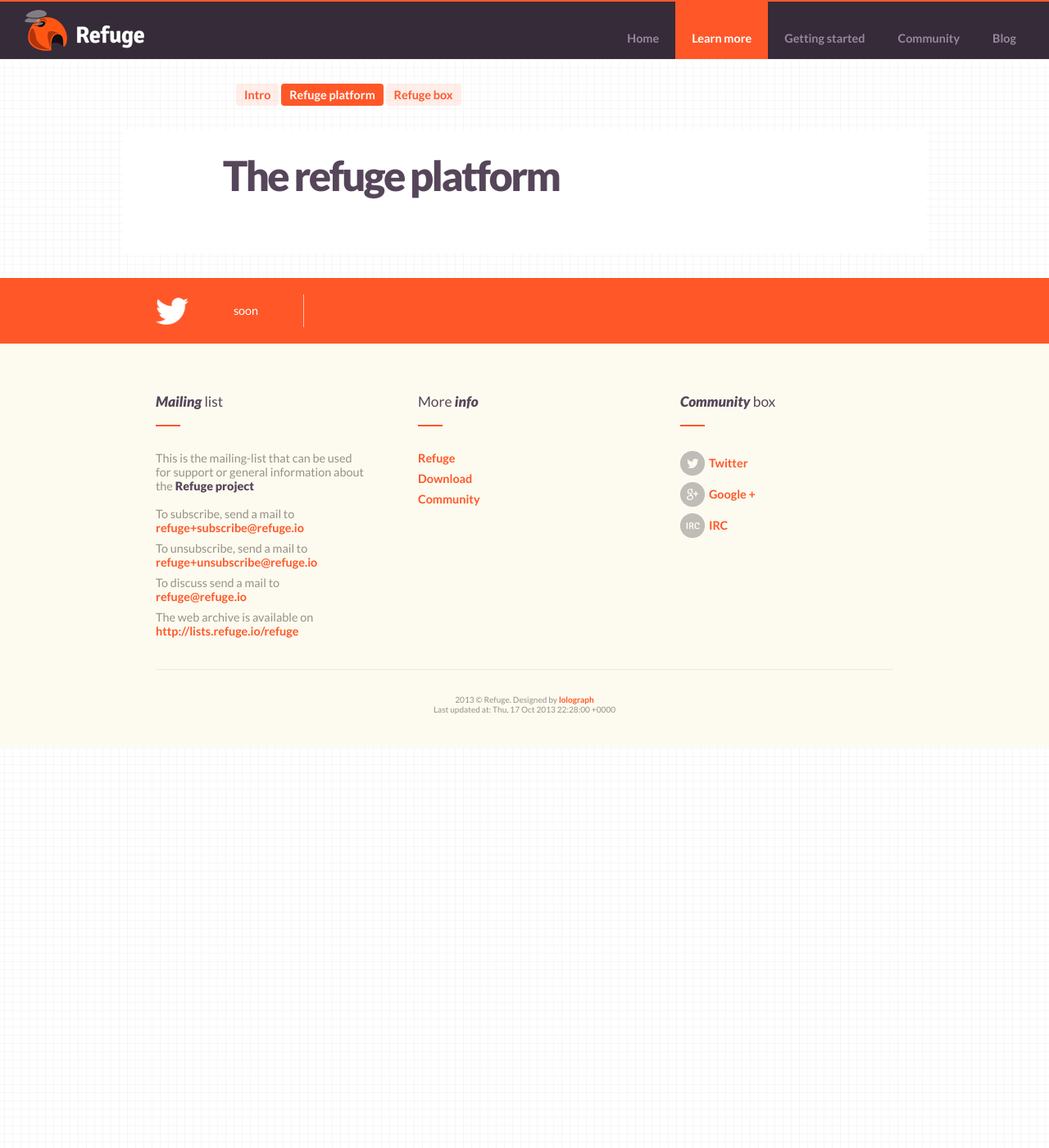
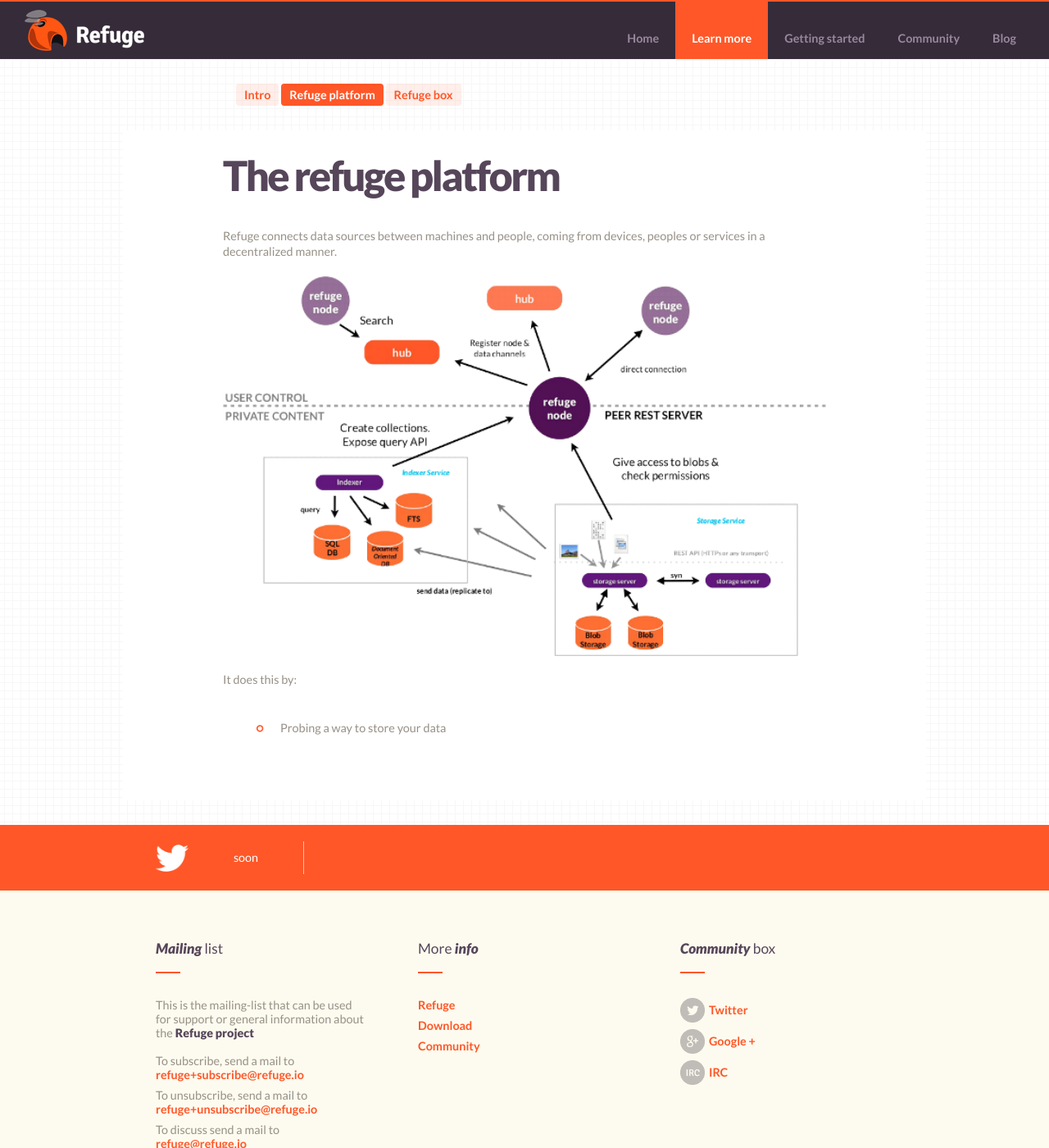
Before and after one commit to refuge/refuge.io, a Jekyll site: the page built from learnmore/platform.html, in a window 1280 px wide and 1400 px high. Shown: the whole window at 82% size. Built offline with Jekyll 4.4.1, drawn with Linux system fonts in a browser that asks for light colours; nearby versions of some CDN libraries.

Commit message:
fix index with @nrdufour corrections + improve platform page

```diff
--- a/learnmore/index.html
+++ b/learnmore/index.html
@@ -17,7 +17,7 @@
         environmental sensors or other sources. However, this data is too often
         underutilized by the greater community. The goal of this project is to
         build an open source tool that will allows to collect data and share
-        them easily a distributed and decentralized manner.</p>
+        them easily in a distributed and decentralized manner.</p>
 
         <div class="whole">
           <div class="one-third">
@@ -25,7 +25,7 @@
             <p>Your data is your own, share and store it on your terms. With
             refuge you can choose to store your data on the cloud or on your
             own infrastructure or disk. Then choose to share all, some or
-            none of your data with others or the world at large.</p>
+            none of your it with others or the world at large.</p>
           </div>
 
           <div class="one-third">
--- a/learnmore/platform.html
+++ b/learnmore/platform.html
@@ -10,6 +10,18 @@
       <div class="center-text">
         <h2>The refuge platform</h2>
 
+        <p>Refuge connects data sources between machines and people,
+        coming from devices, peoples or services in a decentralized
+        manner.</p>
+
+
+        <img src="/img/data_platform.png" class="">
+
+        <p>It does this by:
+          <ul>
+            <li>Probing a way to store your data</li>
+          </ul>
+        </p>
 
       </div>
     </div>
```
Also changed, not shown: other parts of learnmore/index.html (+1 -1 lines), img/data_platform.png (added).
